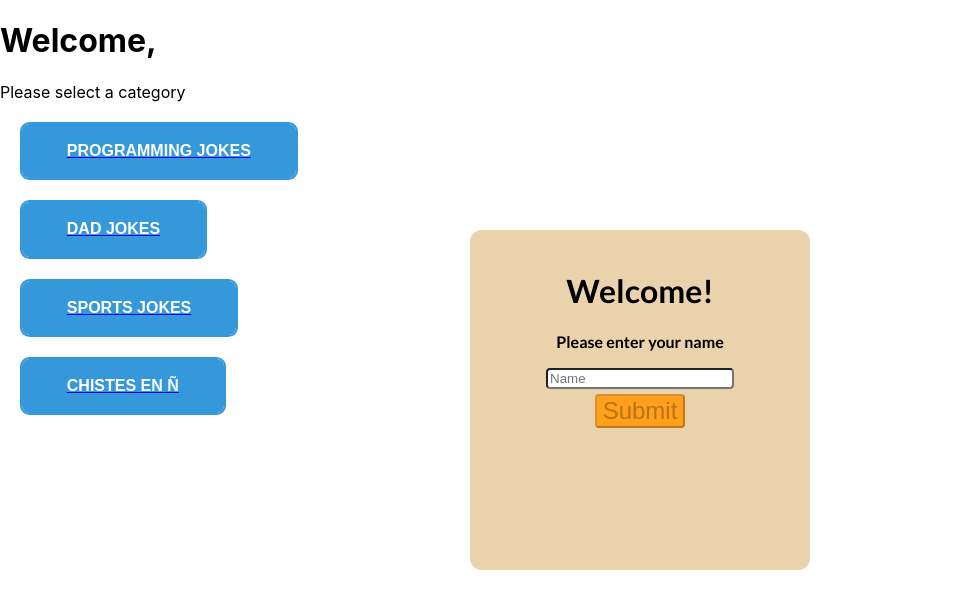
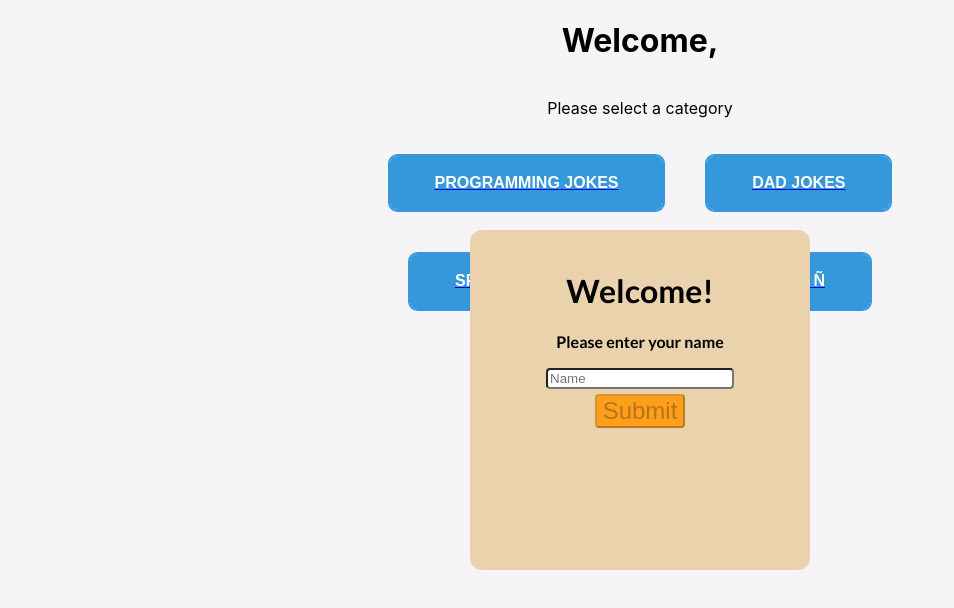
Before and after one commit to Tacoholic/jokes, a React (Create React App) app: page / in a window 1280 px wide. Shown: the top 608 px of the page, without its empty margins (0-954 px from the left). Built offline with nearby package versions, Linux system fonts and the light colour scheme.

Commit message:
stylizing homepage

```diff
--- /dev/null
+++ b/src/components/HomePage.css
@@ -0,0 +1,17 @@
+body {
+    background: rgb(245, 245, 247)
+}
+
+.flex {
+    display: flex;
+    justify-content: center;
+  }
+
+  .button {
+    margin-top: 15px;
+    padding: 10px 20px;
+    text-align: center;
+    text-decoration: none;
+    display: inline-block;
+    cursor: pointer;
+  }
--- a/src/components/HomePage.js
+++ b/src/components/HomePage.js
@@ -1,9 +1,8 @@
 import React from 'react';
 import {Link} from "react-router-dom";
 import Modal from './Modal';
-
-import Buttons from './Buttons.css'
-
+import './Buttons.css'
+import './HomePage.css'
 class HomePage extends React.Component {
     constructor(props){
         super(props);
@@ -41,27 +40,40 @@ class HomePage extends React.Component {
                                         onChange={this.inputChange}>
                                     </input>
                            </form>
-                           <button type="button" disabled={!this.state.firstName} onClick={this.displayNameHandler}>
+                           <span className="tooltiptext">
+                           <button
+                                class="tooltip"
+                                type="button"
+                                disabled={!this.state.firstName}
+                                onClick={this.displayNameHandler}>
                                 Submit
                             </button>
+                            </span>
                         </div>
                      ) : null
                 }
+                    <div class="flex">
                         <h1>Welcome, {this.state.submitedFirstName && this.state.submitedFirstName}</h1>
+                    </div>
+                    <div class="flex">
                      <p>Please select a category </p>
+                    </div>
+                                <div class="flex">
                                 <Link to="/ProgrammingJokes">
                                 <button class="btn third">Programming Jokes</button>
                                 </Link>
                                 <Link to="/DadJokes">
                                 <button class="btn third">Dad Jokes</button>
                                 </Link>
+                                </div>
+                                <div class="flex">
                                 <Link to="/SportsJokes">
                                 <button class="btn third">Sports Jokes</button>
                                 </Link>
                                 <Link to="/SpanishJokes">
                                 <button class="btn third">Chistes en ñ</button>
                                 </Link>
-
+                                </div>
             </div>
         )
     }
```
Also changed, not shown: src/components/Modal.css (line endings or trailing spaces). Lines whose indentation alone changed are shown as unchanged.
